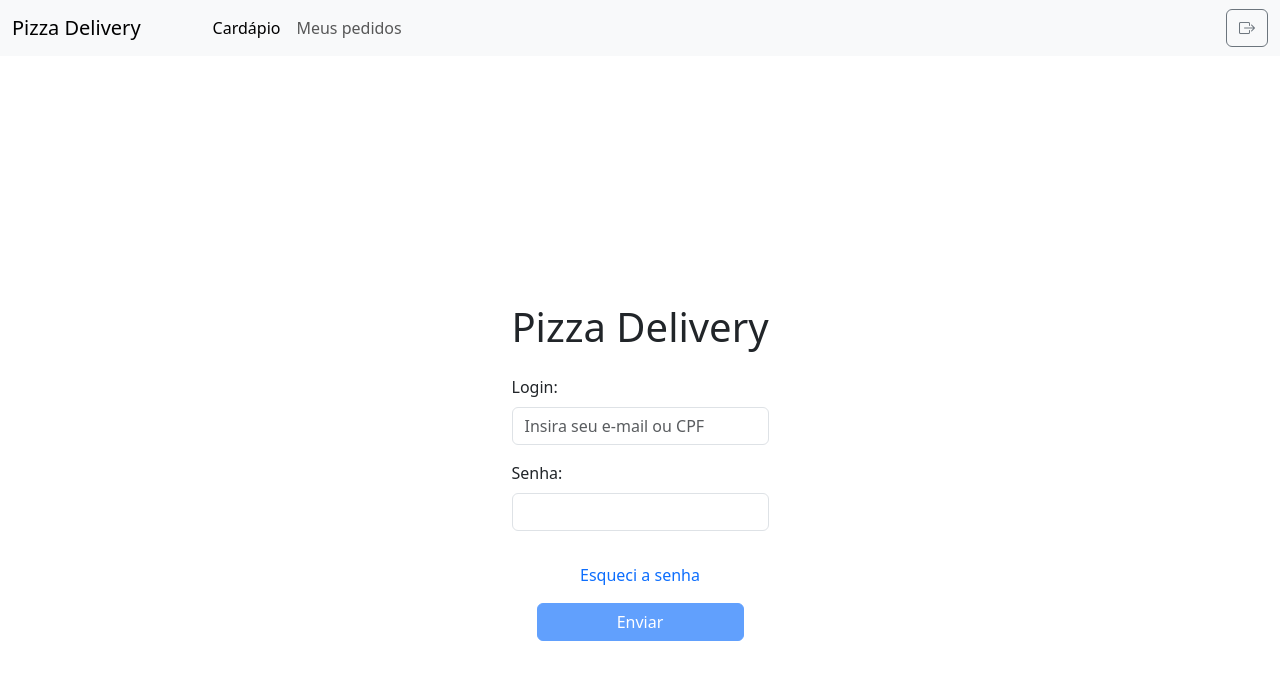
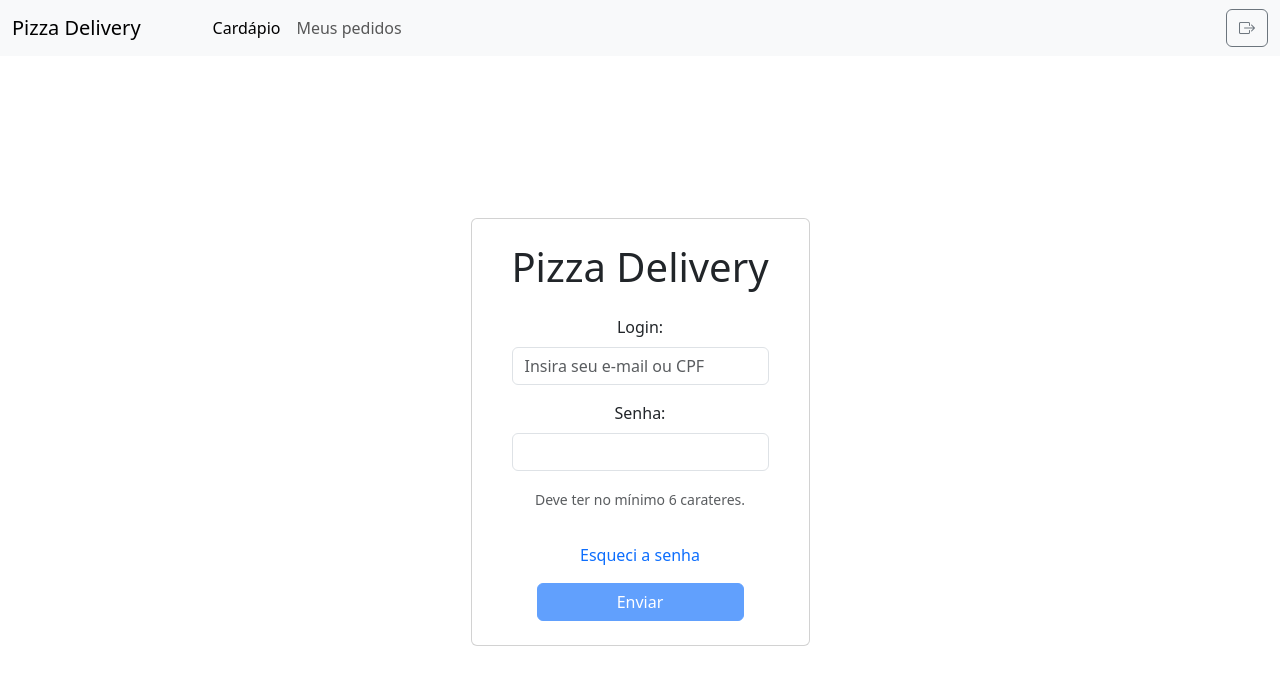
Before and after one commit to BrunaSuda/pizza-front-end, an Angular app in the folder pizza-delivery/: page /login in a window 1280 px wide. Shown: the top 684 px of the page. Built offline with nearby package versions, Linux system fonts and the light colour scheme.

Commit message:
estilização página login

```diff
--- a/pizza-delivery/src/app/login/login.component.html
+++ b/pizza-delivery/src/app/login/login.component.html
@@ -1,4 +1,5 @@
-<form action method="post" class="align-middle" [formGroup]="loginForm" (ngSubmit)="onSubmit()">
+<div class="main">
+  <form action method="post" class="card p-4 text-center" [formGroup]="loginForm" (ngSubmit)="onSubmit()">
     <h1>Pizza Delivery</h1>
     <section class="m-3">
       <div class="mb-3">
@@ -18,15 +19,19 @@
         <label for="senha" class="form-label">Senha: </label>
         <input
           formControlName="senha"
-        class="form-control"
+          class="form-control mb-3"
           type="password"
           name="senha"
           id="senha"
           autocomplete="current-password"
           required
         />
+        <span id="passwordHelpInline" class="form-text">
+          Deve ter no mínimo 6 carateres.
+        </span>
       </div>
     </section>
     <p><a href="" class="text-decoration-none">Esqueci a senha</a></p>
     <button type="submit" class="btn btn-primary" [disabled]="!loginForm.valid">Enviar</button>
   </form>
+</div>
--- a/pizza-delivery/src/app/login/login.component.scss
+++ b/pizza-delivery/src/app/login/login.component.scss
@@ -1,9 +1,20 @@
+.main {
+    height: 90vh;
+    display: flex;
+    flex-direction: row;
+    justify-content: center;
+    align-items: center;
+}
+
 form {
-    height: 100vh;
     display: flex;
     flex-direction: column;
-    justify-content: center;
     align-items: center;
+    width: fit-content;
+}
+
+form > input {
+    display: block;
 }
 
 button {
```
Lines whose indentation alone changed are shown as unchanged.
